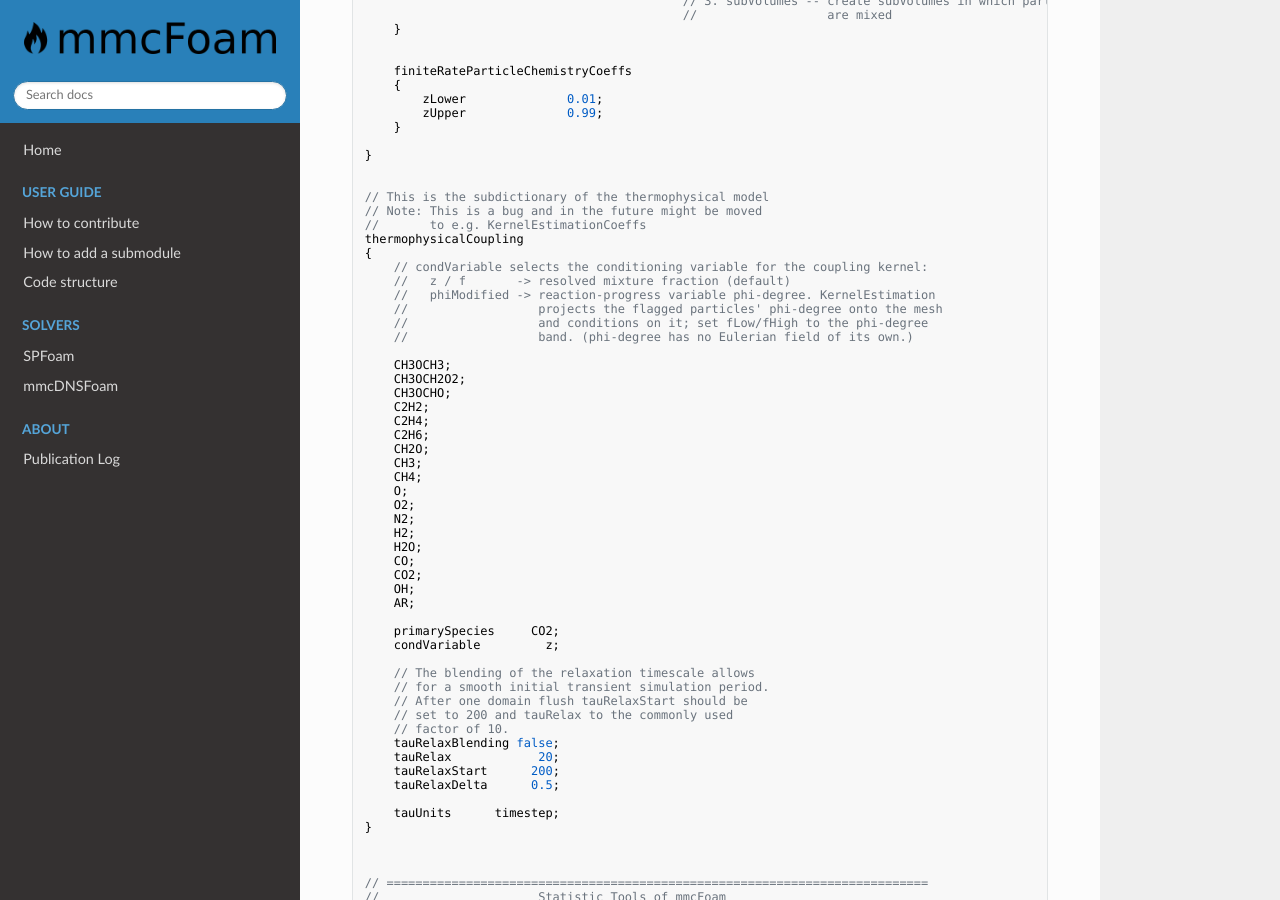
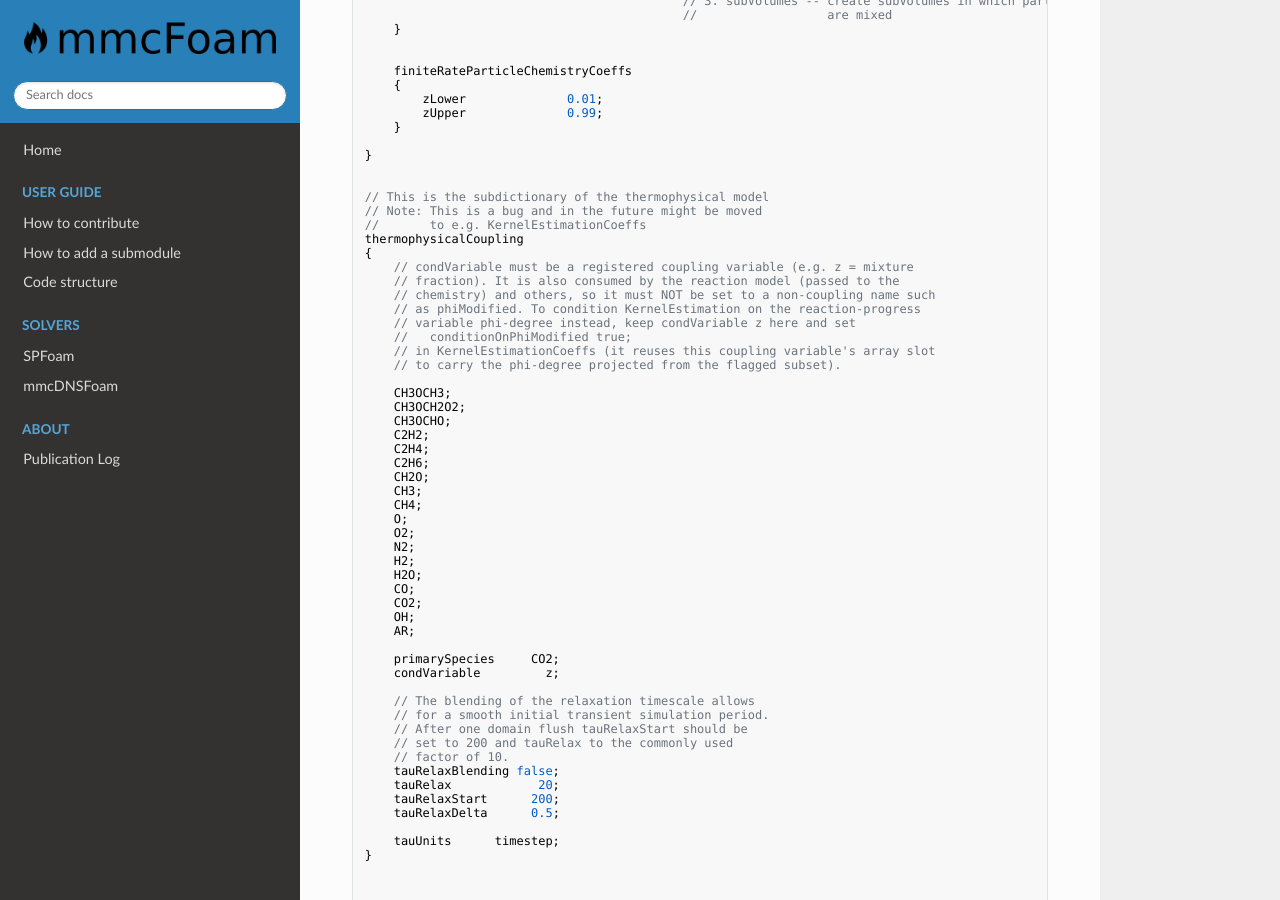
Before and after one commit to Nizar290596/Upgraded, an MkDocs documentation site: the page built from docs/exampleCloudProperties.md, in a window 1280 px wide and 900 px high, scrolled down 2956 px. Built offline with MkDocs 1.6.1, drawn with Linux system fonts in a browser that asks for light colours; nearby versions of some CDN libraries.

Commit message:
KernelEstimation: trigger phi-degree conditioning via a switch, not condVariable
condVariable (cVarName_) is shared: ReactingPopeParticle passes XiC(cVarName()) to the chemistry as the mixture fraction, and FlameletCurves looks it up too. Setting condVariable phiModified therefore made those throw 'phiModified not found in table' during the particle solve, because phiModified is not a registered coupling variable.

Trigger phi-degree conditioning with a dedicated KernelEstimationCoeffs switch 'conditionOnPhiModified' instead. condVariable stays a real coupling variable (e.g. z) - correct for the chemistry - and KernelEstimation reuses that variable's slot to carry the projected phi-degree. Default behaviour (switch absent/false) is unchanged.

To enable: keep condVariable z and add 'conditionOnPhiModified true;' to KernelEstimationCoeffs. Docs and the Case-mixing reference updated.

https://claude.ai/code/session_01VkVRfUJ5aoArQ89nXKBRTv

```diff
--- a/docs/exampleCloudProperties.md
+++ b/docs/exampleCloudProperties.md
@@ -214,12 +214,14 @@ subModels
 //       to e.g. KernelEstimationCoeffs
 thermophysicalCoupling
 {
-    // condVariable selects the conditioning variable for the coupling kernel:
-    //   z / f       -> resolved mixture fraction (default)
-    //   phiModified -> reaction-progress variable phi-degree. KernelEstimation
-    //                  projects the flagged particles' phi-degree onto the mesh
-    //                  and conditions on it; set fLow/fHigh to the phi-degree
-    //                  band. (phi-degree has no Eulerian field of its own.)
+    // condVariable must be a registered coupling variable (e.g. z = mixture
+    // fraction). It is also consumed by the reaction model (passed to the
+    // chemistry) and others, so it must NOT be set to a non-coupling name such
+    // as phiModified. To condition KernelEstimation on the reaction-progress
+    // variable phi-degree instead, keep condVariable z here and set
+    //   conditionOnPhiModified true;
+    // in KernelEstimationCoeffs (it reuses this coupling variable's array slot
+    // to carry the phi-degree projected from the flagged subset).
 
     CH3OCH3;
     CH3OCH2O2;
```
Also changed, not shown: docs/SPFoam.md (+1 -1 lines), 3 other files.
